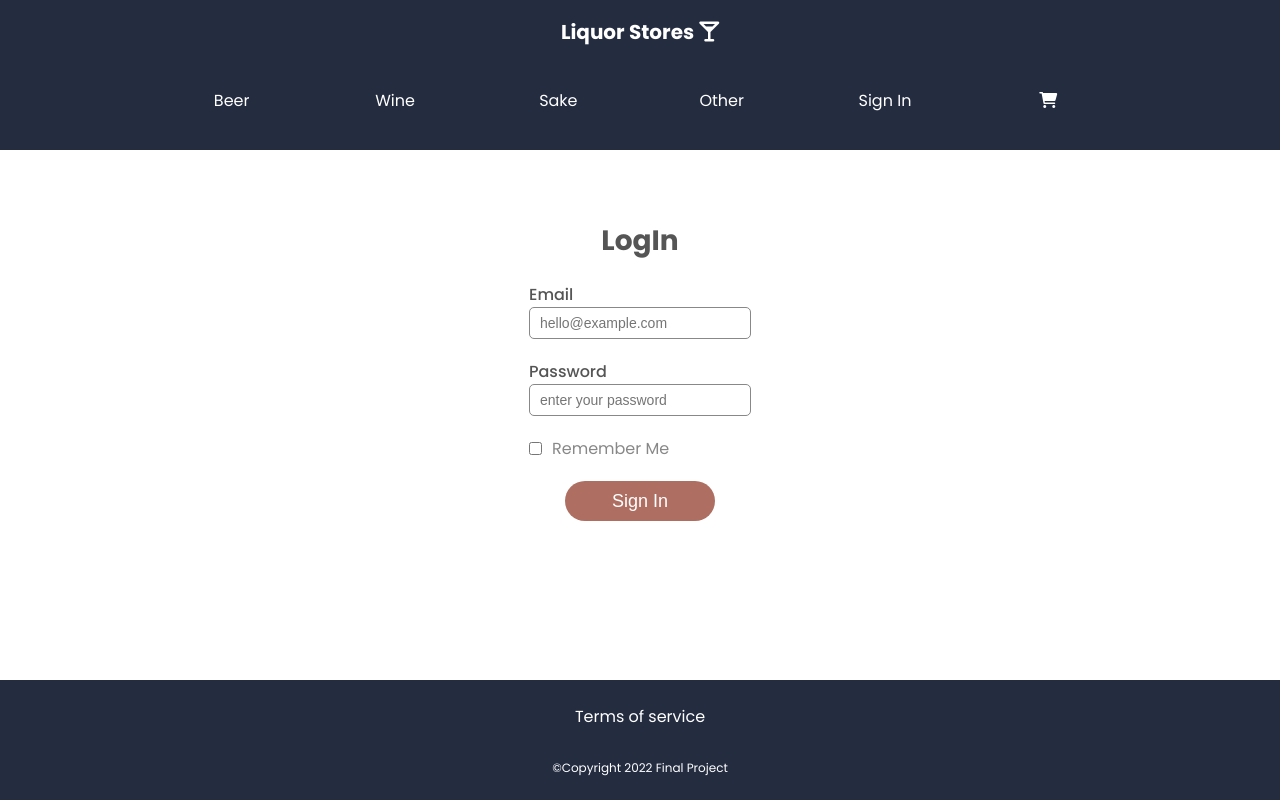
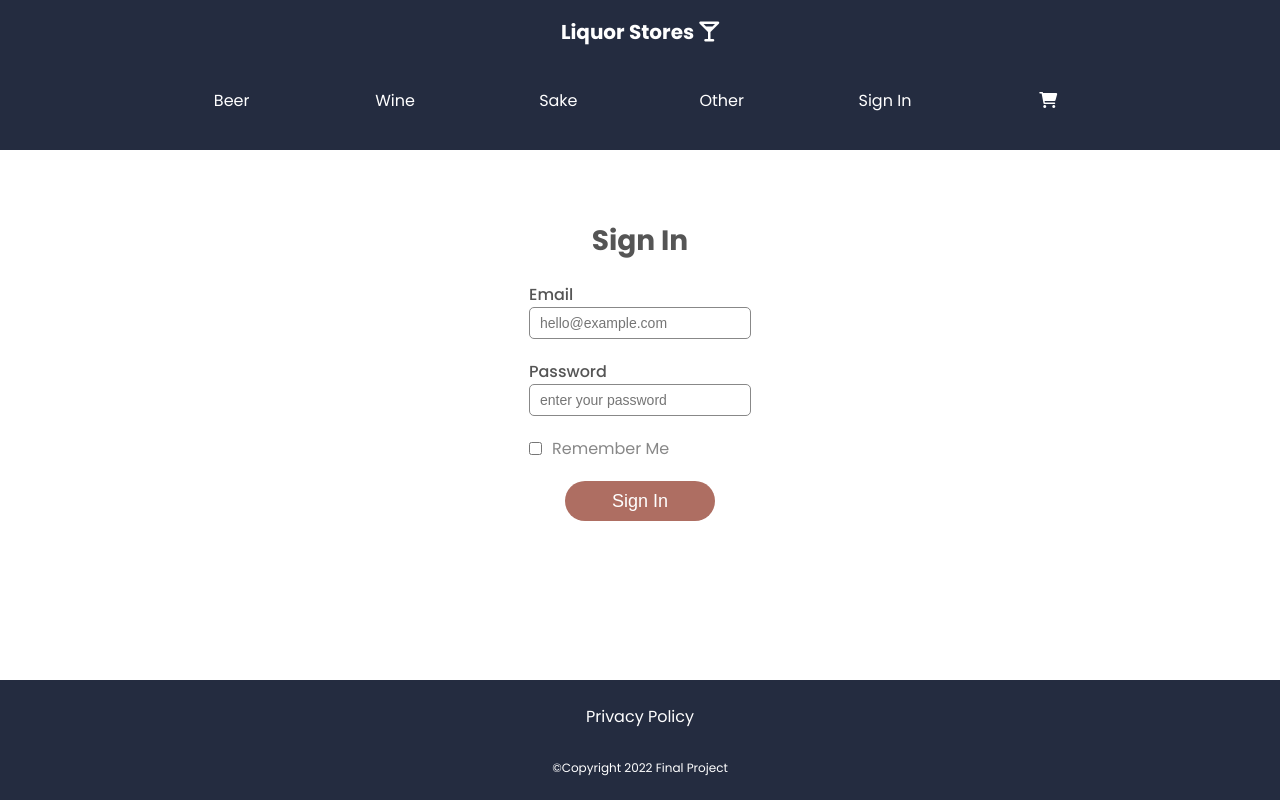
Before and after one commit to akaneknh/ecommerce-project, a plain HTML site: page login.html in a window 1280 px wide. Drawn offline with nearby package versions, Linux system fonts and the light colour scheme.

Commit message:
footer fixed

```diff
--- a/login.html
+++ b/login.html
@@ -43,7 +43,7 @@
 
   <main ng-controller="Ctrl">
     <div class="form-wrapper" ng-show="loginView">
-      <h2>LogIn</h2>
+      <h2>Sign In</h2>
       <form>
         <div class="form-item">
           <label for="email">Email</label>
@@ -70,7 +70,7 @@
   <!-- FOOTER -->
   <footer>
     <aside>
-      <a href="/terms.html">Terms of service</a>
+      <a href="./privacyPolicy.html">Privacy Policy</a>
     </aside>
     <p>&copy;Copyright 2022 Final Project</p>
   </footer>
```
Also changed, not shown: beer.html (+1 -1 lines), cart.html (+1 -1 lines), item.html (+1 -1 lines), main.html (+1 -1 lines), order-complete.html (+1 -1 lines), order.html (+1 -1 lines), other.html (+1 -1 lines), sake.html (+1 -1 lines), wine.html (+1 -1 lines).
